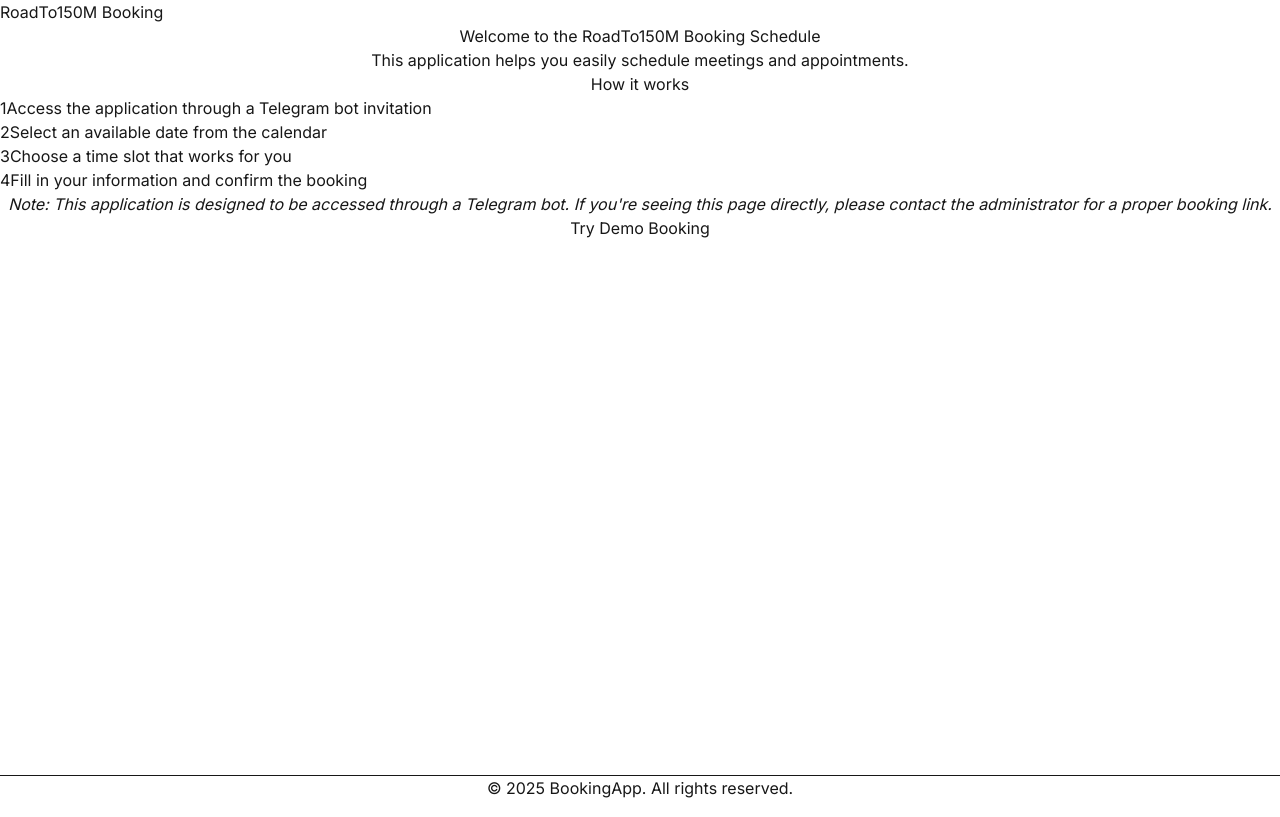
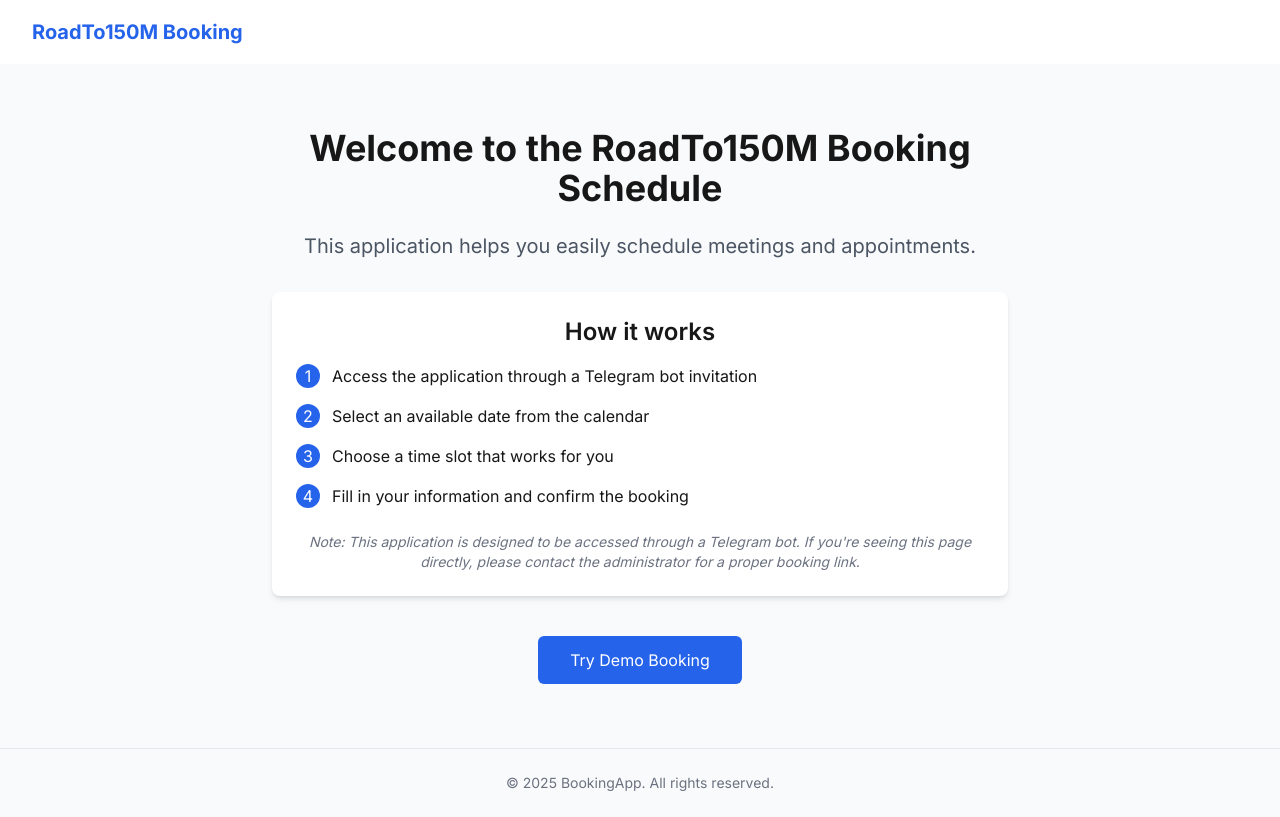
Before and after one commit to cramingle/roadto150M, a Next.js app: page / in a window 1280 px wide. Built offline with nearby package versions, Linux system fonts and the light colour scheme.

Commit message:
Fix dependency conflicts and update React, Next.js and Tailwind CSS versions for compatibility

```diff
--- a/src/app/globals.css
+++ b/src/app/globals.css
@@ -1,4 +1,5 @@
-@import "tailwindcss/preflight";
+@tailwind base;
+@tailwind components;
 @tailwind utilities;
 
 :root {
@@ -29,8 +30,7 @@
 /* Base styling */
 @layer base {
   body {
-    color: #1f2937;
-    background-color: #f9fafb;
+    @apply text-gray-900 bg-gray-50;
   }
 }
 
--- /dev/null
+++ b/tailwind.config.js
@@ -0,0 +1,12 @@
+/** @type {import('tailwindcss').Config} */
+module.exports = {
+  content: [
+    './src/pages/**/*.{js,ts,jsx,tsx,mdx}',
+    './src/components/**/*.{js,ts,jsx,tsx,mdx}',
+    './src/app/**/*.{js,ts,jsx,tsx,mdx}',
+  ],
+  theme: {
+    extend: {},
+  },
+  plugins: [],
+}
```
Also changed, not shown: package.json (+12 -12 lines).
